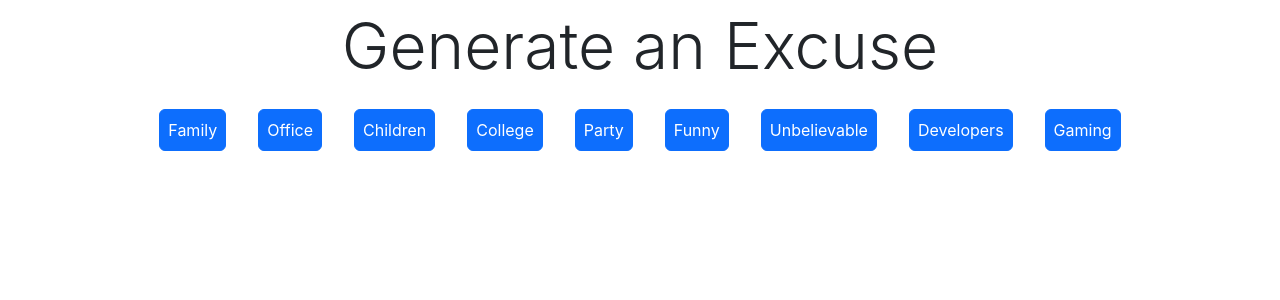
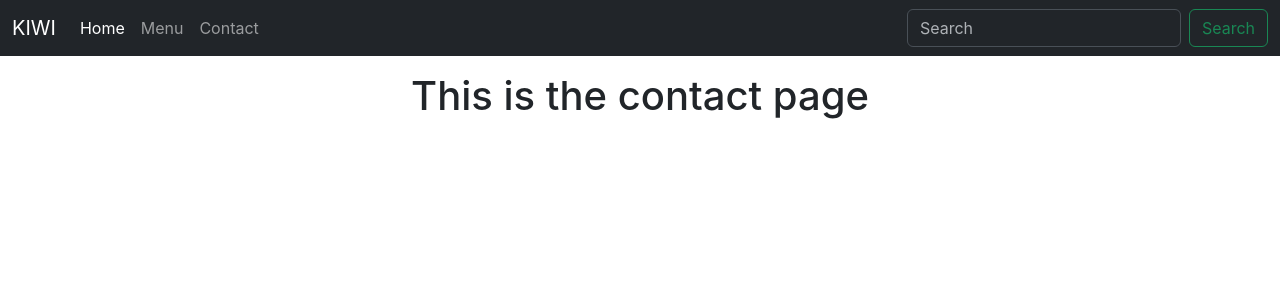
Before and after one commit to Keyur1284/Learning-React-JS, a React (Create React App) app: page /contact in a window 1280 px wide. Shown: the top 300 px of the page. Built offline with nearby package versions, Linux system fonts and the light colour scheme.

Commit message:
Added navbar using Router

```diff
--- a/src/App.js
+++ b/src/App.js
@@ -2,34 +2,25 @@
 import "./App.css";
 import React, { useEffect, useState } from "react";
 import Axios from "axios"
-
+import { BrowserRouter as Router, Route, Routes } from "react-router-dom";
+import { Home } from "./pages/Home";
+import { Menu } from "./pages/Menu";
+import { Contact } from "./pages/Contact";
+import { Navbar } from "./pages/Navbar";
 
 function App() {
 
-  const [reason, setReason] = useState("");
-
-  const fetchEx = (excuse) => {
-
-    Axios.get(`https://excuser-three.vercel.app/v1/excuse/${excuse}/`).then((res) => {
-      setReason(res.data[0].excuse);
-    });
-  };
-
   return (
-    <div className="App container">
-
-      <p className="display-3 m-2">Generate an Excuse</p>
-      <button className="btn btn-primary m-3 p-2" onClick={() => fetchEx("family")}> Family </button>
-      <button className="btn btn-primary m-3 p-2" onClick={() => fetchEx("office")}> Office </button>
-      <button className="btn btn-primary m-3 p-2" onClick={() => fetchEx("children")}> Children </button>
-      <button className="btn btn-primary m-3 p-2" onClick={() => fetchEx("college")}> College </button>
-      <button className="btn btn-primary m-3 p-2" onClick={() => fetchEx("party")}> Party </button>
-      <button className="btn btn-primary m-3 p-2" onClick={() => fetchEx("funny")}> Funny </button>
-      <button className="btn btn-primary m-3 p-2" onClick={() => fetchEx("unbelievable")}> Unbelievable </button>
-      <button className="btn btn-primary m-3 p-2" onClick={() => fetchEx("developers")}> Developers </button>
-      <button className="btn btn-primary m-3 p-2" onClick={() => fetchEx("gaming")}> Gaming </button>
-
-      <h1>{reason}</h1>
+    <div className="App">
+      <Router>
+        <Navbar />
+        <Routes>
+          <Route path="/" element={<Home />} />
+          <Route path="/menu" element={<Menu />} />
+          <Route path="/contact" element={<Contact />} />
+          <Route path="*" element={<h1 className="display-1 text-danger">Error 404! Page not Found!</h1>} />
+        </Routes>
+      </Router>
     </div>
   );
 }
--- /dev/null
+++ b/src/pages/Contact.js
@@ -0,0 +1,4 @@
+export const Contact = () => {
+
+    return <h1 className="m-3">This is the contact page</h1>;
+};
--- /dev/null
+++ b/src/pages/Home.js
@@ -0,0 +1,4 @@
+export const Home = () => {
+
+    return <h1 className="m-3">This is the home page</h1>;
+};
--- /dev/null
+++ b/src/pages/Menu.js
@@ -0,0 +1,4 @@
+export const Menu = () => {
+
+    return <h1 className="m-3">This is the menu page</h1>;
+};
--- /dev/null
+++ b/src/pages/Navbar.js
@@ -0,0 +1,26 @@
+import "../App.css";
+import { Link } from "react-router-dom";
+
+export const Navbar = () => {
+    return (
+        <nav class="navbar navbar-expand-lg bg-dark" data-bs-theme="dark" >
+          <div class="container-fluid">
+          <Link className="navbar-brand" to="/">KIWI</Link>
+            <button class="navbar-toggler" type="button" data-bs-toggle="collapse" data-bs-target="#navbarSupportedContent" aria-controls="navbarSupportedContent" aria-expanded="false" aria-label="Toggle navigation">
+              <span class="navbar-toggler-icon"></span>
+            </button>
+            <div class="collapse navbar-collapse" id="navbarSupportedContent">
+              <ul class="navbar-nav me-auto mb-2 mb-lg-0">
+              <Link className="nav-link active" aria-current="page" to="/">Home</Link>
+                <Link className="nav-link" to="/menu">Menu</Link>
+                <Link className="nav-link" to="/contact">Contact</Link>
+              </ul>
+              <form class="d-flex" role="search">
+                <input class="form-control me-2" type="search" placeholder="Search" aria-label="Search" />
+                <button class="btn btn-outline-success" type="submit">Search</button>
+              </form>
+            </div>
+          </div>
+        </nav>
+    );
+    }
```
